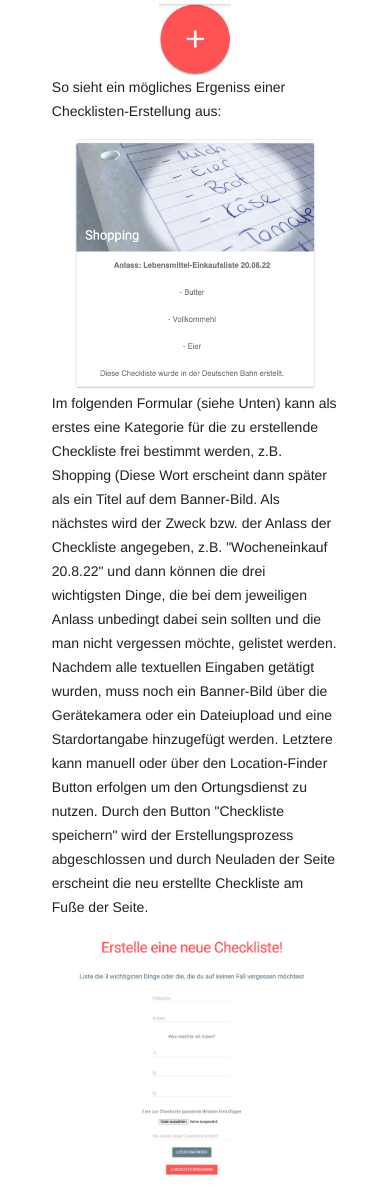
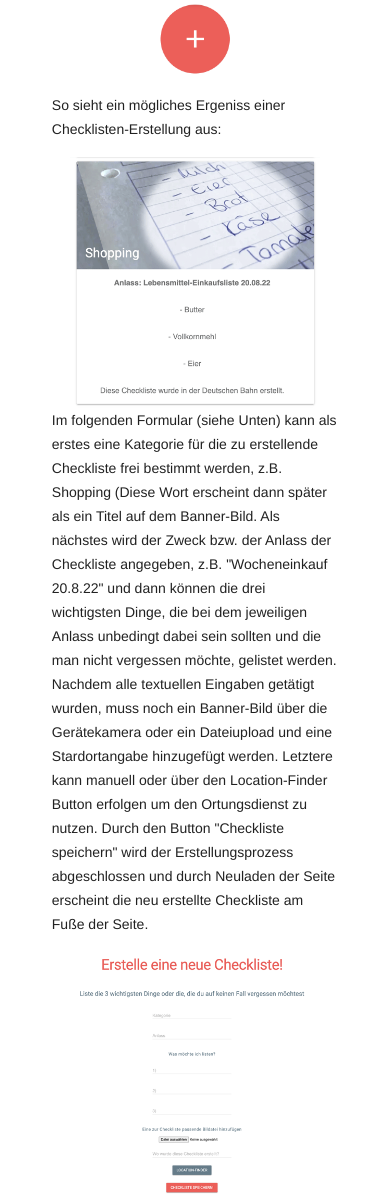
Before and after one commit to AntheaMeier/MCL_IKT, a website: page public/about/index.html in a window 390 px wide and 1568 px high. Shown: the part 356-1555 px from the top of the page. Drawn offline with nearby package versions, Linux system fonts and the light colour scheme.

Commit message:
responsive images about home

```diff
--- a/public/about/index.html
+++ b/public/about/index.html
@@ -67,10 +67,13 @@
           <h3 class="flex mdl-color-text--primary">Wie funktioniert diese App?</h3>
           <p class="flex padding10">Auf der Homeseite erfolgt eine Übersicht über alle aktuell angelegten Checklisten und über dieses rote Plus-Icon, welches rechts unten auf der Homeseite erscheint, kann das Eingabeformular zur Erstellung einer neue Checkliste, geöffnet werden.
           </p>
-          <img src="/src/images/plus.png" alt="Add Icon" class="about-image20 flex">
+          <img src="/src/images/plus466.png" alt="Add Icon" class="about-image20 flex">
           <p class="flex padding10">So sieht ein mögliches Ergeniss einer Checklisten-Erstellung aus:
           </p>
-          <img src="/src/images/result.png" alt="Checklistenausgabe" class="about-image70 flex">
+          <img srcset="/src/images/result928.png 1200w,
+             /src/images/result900.png 900w,
+             /src/images/result480.png 480w"
+             src="/src/images/result900.png" alt="Checklistenausgabe" class="about-image70 flex">
 
           <p class="flex padding10">Im folgenden Formular (siehe Unten) kann als erstes eine Kategorie für die zu erstellende Checkliste frei bestimmt werden, z.B. Shopping (Diese Wort erscheint dann später als ein Titel auf dem Banner-Bild. Als nächstes wird der Zweck bzw. der Anlass der Checkliste angegeben, z.B. "Wocheneinkauf 20.8.22" und dann können die drei wichtigsten Dinge, die bei dem jeweiligen Anlass unbedingt dabei sein sollten und die man nicht vergessen möchte, gelistet werden.
 
@@ -78,7 +81,10 @@
 
             Durch den Button "Checkliste speichern" wird der Erstellungsprozess abgeschlossen und durch Neuladen der Seite erscheint die neu erstellte Checkliste am Fuße der Seite. </p>
 
-          <img src="/src/images/form.png" alt="Checklisteneingabe" class="about-image70 flex">
+          <img srcset="/src/images/form1200.png 1200w,
+             /src/images/form900.png 900w,
+             /src/images/form480.png 480w"
+             src="/src/images/form900.png" alt="Checklisteneingabe" class="about-image70 flex">
         </div>
       </div>
       <!--<div class="mdl-grid">
--- a/public/src/css/about.css
+++ b/public/src/css/about.css
@@ -18,6 +18,7 @@
   max-width: 20%;
   margin: auto;
   display: block;
+  padding-bottom: 5%;
 }
 
 .padding10 {
--- a/public/sw.js
+++ b/public/sw.js
@@ -1,7 +1,7 @@
 importScripts('/src/js/idb.js');
 importScripts('/src/js/db.js');
 
-const CACHE_VERSION = 121;
+const CACHE_VERSION = 124;
 const CURRENT_STATIC_CACHE = 'static-v'+CACHE_VERSION;
 const CURRENT_DYNAMIC_CACHE = 'dynamic-v'+CACHE_VERSION;
 
```
Also changed, not shown: public/index.html (+4 -4 lines), public/src/images/form.png (deleted), public/src/images/form1200.png (added), public/src/images/form480.png (added), public/src/images/form900.png (added), public/src/images/mcl_beispiel.png (deleted), public/src/images/mcl_beispiel1200.png (added), public/src/images/mcl_beispiel480.png (added), public/src/images/mcl_beispiel900.png (added), public/src/images/plus.png (deleted), public/src/images/plus466.png (added), public/src/images/result480.png (added), public/src/images/result900.png (added), public/src/images/result928.png (renamed from public/src/images/result.png).
